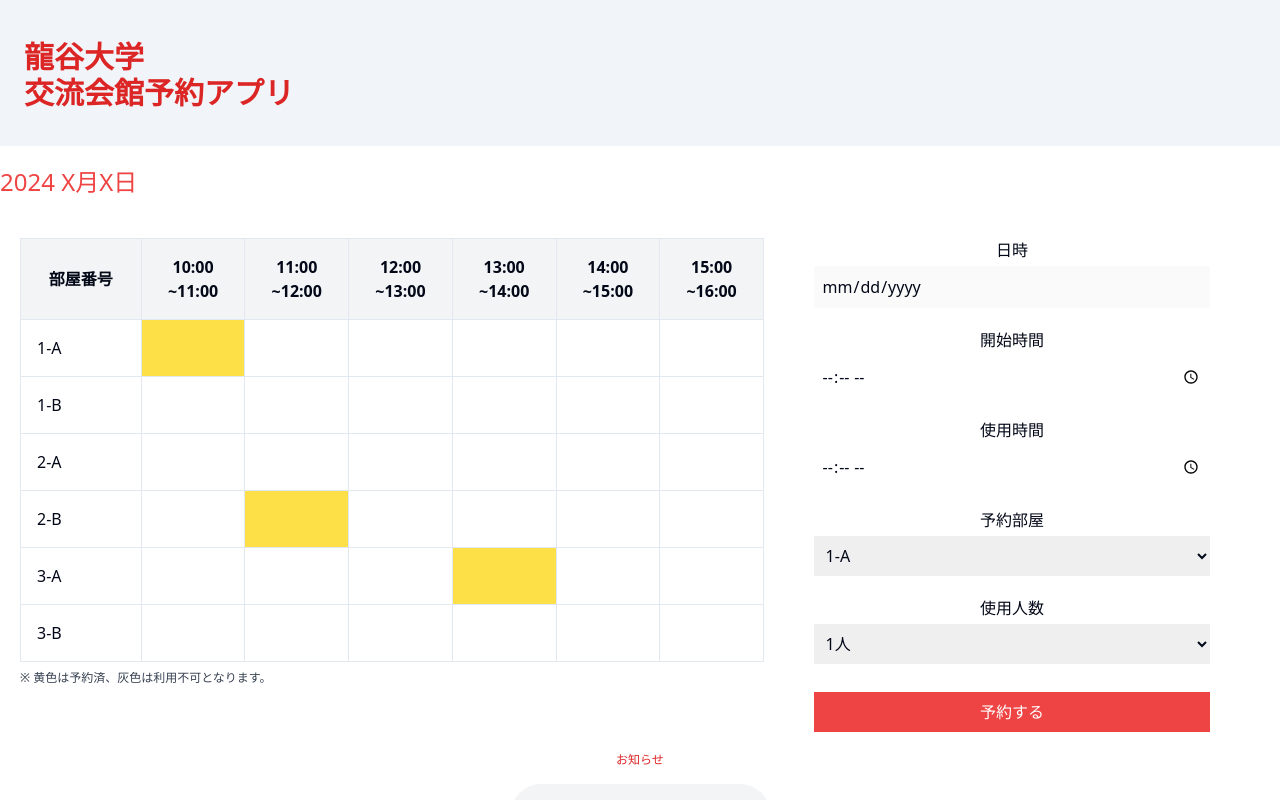
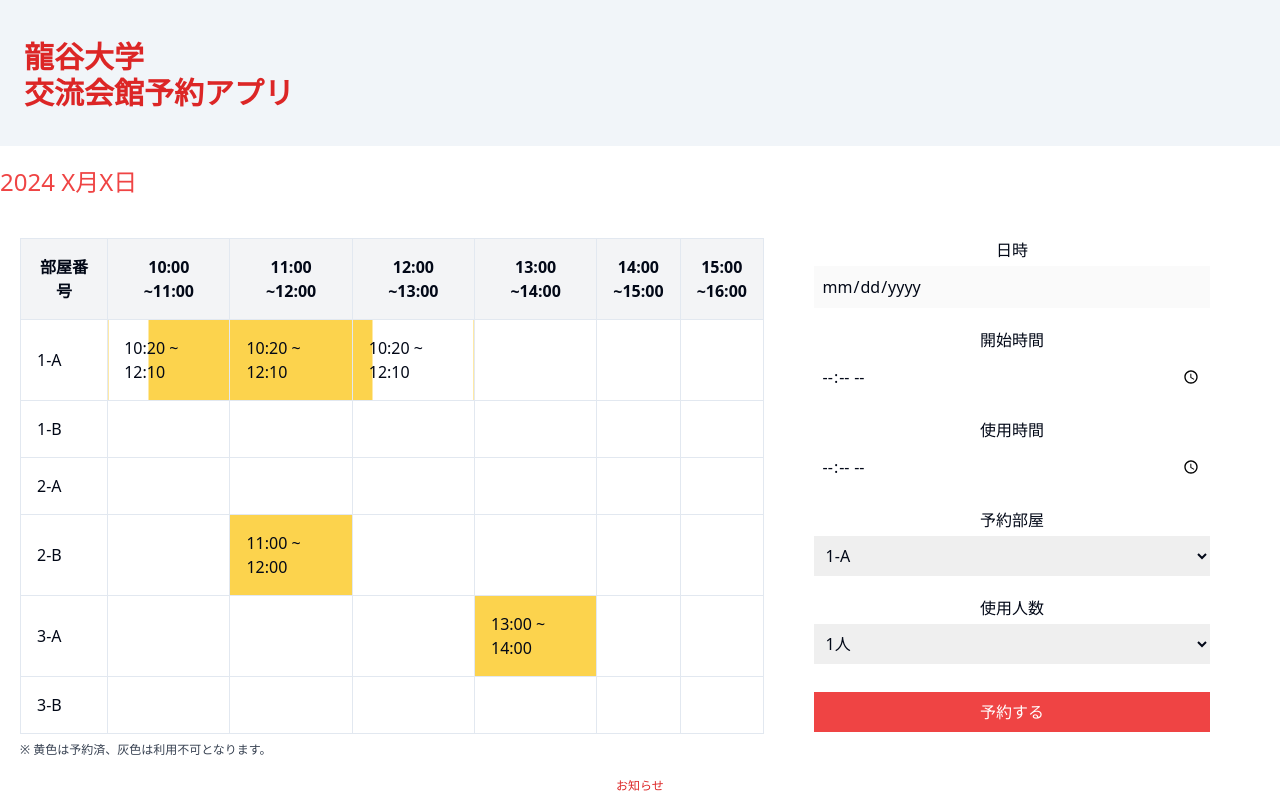
Before and after one commit to K5desu/reserveapp, a Next.js app: page /home/reserve in a window 1280 px wide. Shown: the top 800 px of the page. Built offline with nearby package versions, Linux system fonts and the light colour scheme; no server answers.

Commit message:
add_Flexible_ReserveUi

```diff
--- a/src/app/home/reserve/page.tsx
+++ b/src/app/home/reserve/page.tsx
@@ -7,6 +7,23 @@
   const queryDate = searchParams.get("query");
 
   // 日付を YYYY-MM-DD フォーマットに変換
+  const reserves = [
+    {
+      starttime: "10:20",
+      finishtime: "12:10",
+      room_number: "1-A",
+    },
+    {
+      starttime: "11:00",
+      finishtime: "12:00",
+      room_number: "2-B",
+    },
+    {
+      starttime: "13:00",
+      finishtime: "14:00",
+      room_number: "3-A",
+    },
+  ];
   const formattedDate = queryDate
     ? new Date(queryDate).toISOString().split("T")[0]
     : "";
@@ -14,7 +31,7 @@
     <>
       <div className="date text-red-500 text-2xl my-5">2024 X月X日</div>
       <div className="content flex flex-col md:flex-row justify-between p-5">
-        <Table />
+        <Table reserves={reserves} />
         <div className="form-container w-full md:w-2/5 flex flex-col gap-5">
           <div className="form-group flex flex-col items-center">
             <label htmlFor="date" className="mb-1">
--- a/src/components/reserve/table.tsx
+++ b/src/components/reserve/table.tsx
@@ -1,4 +1,5 @@
 import PropTypes from "prop-types";
+import React from "react";
 
 interface Reserve {
   starttime: string;
@@ -10,40 +11,73 @@
   reserves: Reserve[];
 }
 
-export default function Table({ reserves = [
-  {
-    starttime: "10:00",
-    finishtime: "11:00",
-    room_number: "1-A"
-  },
-  {
-    starttime: "11:00",
-    finishtime: "12:00",
-    room_number: "2-B"
-  },
-  {
-    starttime: "13:00",
-    finishtime: "14:00",
-    room_number: "3-A"
-  }
-] }: TableProps) {
+// #fcd34d 16.666%左端のスペース指定
+
+export default function Table({ reserves }: TableProps) {
   const times = ["10:00", "11:00", "12:00", "13:00", "14:00", "15:00"];
   const rooms = ["1-A", "1-B", "2-A", "2-B", "3-A", "3-B"];
-
-  const getCellClass = (room: string, time: string) => {
+  const getCellText = (room: string, time: string) => {
     if (!reserves || reserves.length === 0) {
       return "";
     }
-    const reserve = reserves.find(
-      (res) =>
-        res.room_number === room &&
-        res.starttime <= time &&
-        res.finishtime > time
-    );
+    const reserve = reserves.find((res) => {
+      const currentTime = new Date(`1970-01-01T${time}:00`);
+      const startTime = new Date(`1970-01-01T${res.starttime}:00`);
+      const finishTime = new Date(`1970-01-01T${res.finishtime}:00`);
+      const startDuration =
+        (currentTime.getTime() - startTime.getTime()) / 3600000;
+      const finishDuration =
+        (finishTime.getTime() - currentTime.getTime()) / 3600000;
+      return (
+        res.room_number === room && startDuration > -1 && finishDuration > 0
+      );
+    });
     if (reserve) {
-      return "bg-yellow-300";
+      return [reserve.starttime, reserve.finishtime].join(" ~ ");
     }
-    return "";
+
+    return reserve;
+  };
+
+  const getCellStyle = (room: string, time: string) => {
+    if (!reserves || reserves.length === 0) {
+      return {};
+    }
+
+    const reserve = reserves.find((res) => {
+      const currentTime = new Date(`1970-01-01T${time}:00`);
+      const startTime = new Date(`1970-01-01T${res.starttime}:00`);
+      const finishTime = new Date(`1970-01-01T${res.finishtime}:00`);
+      const startDuration =
+        (currentTime.getTime() - startTime.getTime()) / 3600000;
+      const finishDuration =
+        (finishTime.getTime() - currentTime.getTime()) / 3600000;
+      return (
+        res.room_number === room && startDuration > -1 && finishDuration > 0
+      );
+    });
+
+    if (reserve) {
+      const currentTime = new Date(`1970-01-01T${time}:00`);
+      const startTime = new Date(`1970-01-01T${reserve.starttime}:00`);
+      const finishTime = new Date(`1970-01-01T${reserve.finishtime}:00`);
+      let leftMargin = 0;
+      let rightMargin = 100;
+      console.log(currentTime, startTime, finishTime);
+
+      leftMargin =
+        ((startTime.getTime() - currentTime.getTime()) * 100) / 3600000;
+
+      rightMargin =
+        ((finishTime.getTime() - currentTime.getTime()) * 100) / 3600000;
+
+      console.log(leftMargin, rightMargin);
+
+      return {
+        background: `linear-gradient(to right, transparent ${leftMargin}%, #fcd34d ${leftMargin}%, #fcd34d ${rightMargin}%, transparent ${rightMargin}%)`,
+      };
+    }
+    return {};
   };
 
   return (
@@ -56,8 +90,7 @@
               {times.map((time) => (
                 <th key={time} className="border p-4 bg-gray-100">
                   {time}
-                  <br />
-                  ~{parseInt(time.split(":")[0]) + 1}:00
+                  <br />~{parseInt(time.split(":")[0]) + 1}:00
                 </th>
               ))}
             </tr>
@@ -69,8 +102,11 @@
                 {times.map((time) => (
                   <td
                     key={`${room}-${time}`}
-                    className={`border p-4 ${getCellClass(room, time)}`}
-                  ></td>
+                    className="border p-4"
+                    style={getCellStyle(room, time)}
+                  >
+                    {getCellText(room, time) ? getCellText(room, time) : ""}
+                  </td>
                 ))}
               </tr>
             ))}
--- a/src/components/ui/calendar.tsx
+++ b/src/components/ui/calendar.tsx
@@ -19,7 +19,12 @@
   return (
     <DayPicker
       onDayClick={(day) => {
-        router.push(`/home/reserve?query=${day.toISOString()}`);
+        const localDate = new Date(
+          day.getTime() - day.getTimezoneOffset() * 60000
+        )
+          .toISOString()
+          .split("T")[0];
+        router.push(`/home/reserve?query=${localDate}`);
       }}
       showOutsideDays={showOutsideDays}
       className={cn("p-3", className)}
```
